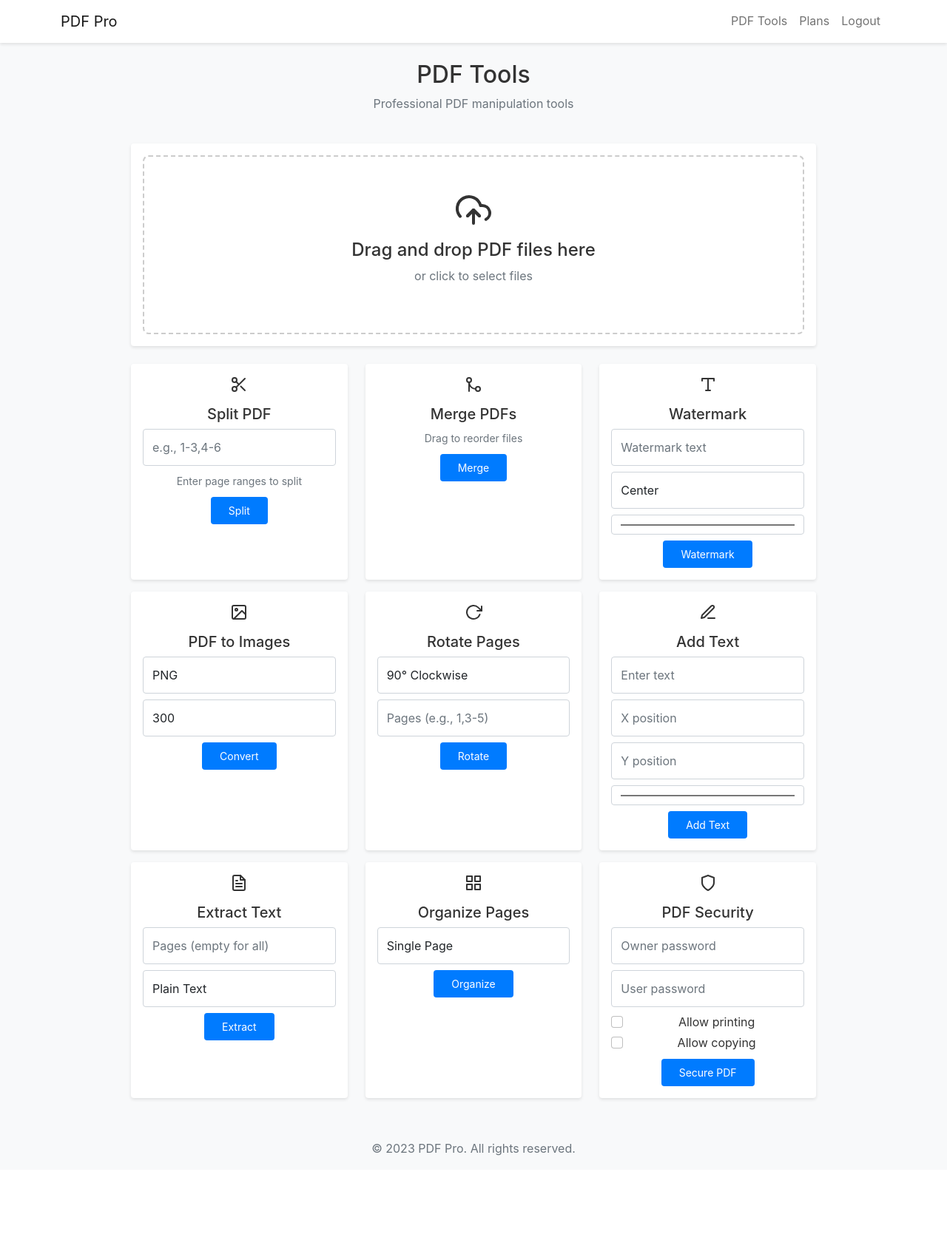
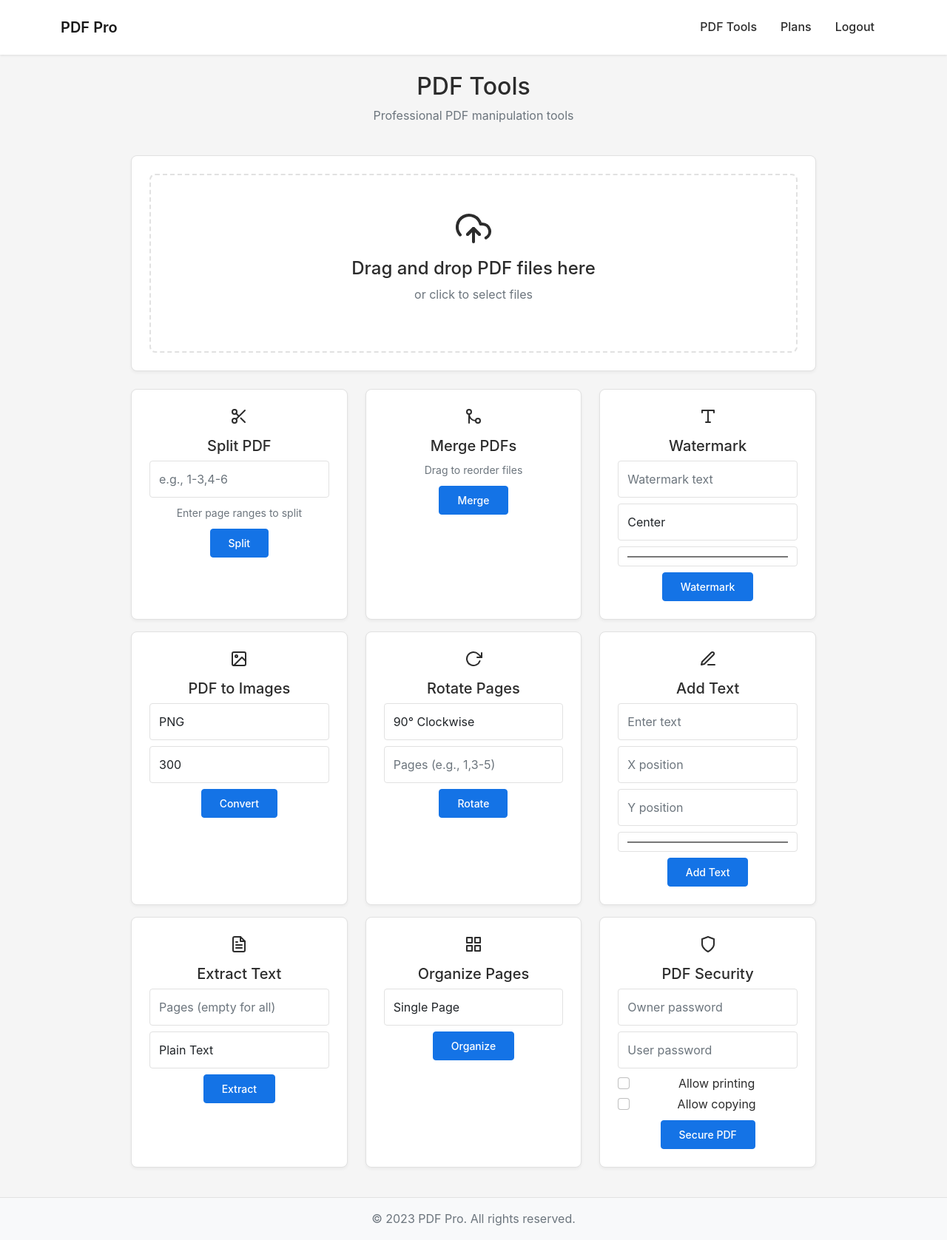
Before and after one commit to shalinshahpm/PDF9thJan, a Flask app: page /pdf/operations in a window 1280 px wide. Shown: the whole page at 74% size. Before the commit the page ends 1563 px from the top, so only its background shows below. Run offline with Flask 3, Linux system fonts and the light colour scheme; the visitor is signed in with stand-in values (Sample User, id 1); some libraries are stand-ins or nearby versions.

Commit message:
Agent query: Does the new color scheme and styling match the Adobe-style design from the screenshot? Are all elements readable and properly styled?
Update styling with Adobe-branded colors and improved component designs.

Screenshot: https://storage.googleapis.com/screenshot-production-us-central1/67ca53b1-33cd-425c-a15d-a99c490e2e36/a2735c76-aa7b-4f42-b2ad-be1b7ec9cba4.jpg

```diff
--- a/static/css/style.css
+++ b/static/css/style.css
@@ -1,19 +1,88 @@
 /* General Styles */
+:root {
+    --adobe-blue: #1473e6;
+    --adobe-hover-blue: #0d66d0;
+    --adobe-text: #2c2c2c;
+    --adobe-border: #e1e1e1;
+    --adobe-background: #f5f5f5;
+}
+
 body {
-    font-family: 'Inter', sans-serif;
+    font-family: 'Inter', -apple-system, BlinkMacSystemFont, 'Segoe UI', Roboto, sans-serif;
     line-height: 1.6;
-    color: #333;
-    background-color: #f8f9fa;
+    color: var(--adobe-text);
+    background-color: var(--adobe-background);
 }
 
 /* Header */
 .navbar {
-    box-shadow: 0 2px 4px rgba(0,0,0,0.1);
+    background-color: #fff;
+    box-shadow: 0 1px 3px rgba(0,0,0,0.1);
+    padding: 1rem 0;
+}
+
+.navbar-brand {
+    font-weight: 600;
+    color: var(--adobe-text);
+}
+
+.nav-link {
+    color: var(--adobe-text) !important;
+    font-weight: 500;
+    padding: 0.5rem 1rem !important;
+}
+
+.nav-link:hover {
+    color: var(--adobe-blue) !important;
+}
+
+/* Cards */
+.card {
+    border: 1px solid var(--adobe-border);
+    border-radius: 8px;
+    box-shadow: 0 2px 4px rgba(0,0,0,0.05);
+    transition: transform 0.2s ease, box-shadow 0.2s ease;
+    background-color: #fff;
+}
+
+.card:hover {
+    transform: translateY(-2px);
+    box-shadow: 0 4px 8px rgba(0,0,0,0.1);
+}
+
+.card-body {
+    padding: 1.5rem;
+}
+
+/* Buttons */
+.btn-primary {
+    background-color: var(--adobe-blue);
+    border-color: var(--adobe-blue);
+    padding: 0.5rem 1.5rem;
+    border-radius: 4px;
+    font-weight: 500;
+    transition: all 0.2s ease;
+}
+
+.btn-primary:hover {
+    background-color: var(--adobe-hover-blue);
+    border-color: var(--adobe-hover-blue);
+    transform: translateY(-1px);
+}
+
+.btn-outline-primary {
+    color: var(--adobe-blue);
+    border-color: var(--adobe-blue);
+}
+
+.btn-outline-primary:hover {
+    background-color: var(--adobe-blue);
+    border-color: var(--adobe-blue);
 }
 
 /* Drop Zone */
 #drop-zone {
-    border: 2px dashed #ccc;
+    border: 2px dashed var(--adobe-border);
     border-radius: 8px;
     padding: 2rem;
     text-align: center;
@@ -22,58 +91,60 @@
 }
 
 #drop-zone.highlight {
-    border-color: #007bff;
-    background-color: #f8f9fa;
+    border-color: var(--adobe-blue);
+    background-color: rgba(20, 115, 230, 0.05);
 }
 
-/* Cards */
-.card {
-    border: none;
-    box-shadow: 0 2px 4px rgba(0,0,0,0.1);
-    transition: transform 0.2s ease;
+/* Forms */
+.form-control {
+    border: 1px solid var(--adobe-border);
+    border-radius: 4px;
+    padding: 0.75rem;
+    transition: border-color 0.2s ease;
 }
 
-.card:hover {
-    transform: translateY(-2px);
-}
-
-/* Buttons */
-.btn-primary {
-    background-color: #007bff;
-    border: none;
-    padding: 0.5rem 1.5rem;
-    border-radius: 4px;
-}
-
-.btn-primary:hover {
-    background-color: #0056b3;
+.form-control:focus {
+    border-color: var(--adobe-blue);
+    box-shadow: 0 0 0 3px rgba(20, 115, 230, 0.15);
 }
 
 /* Progress Bar */
 .progress {
-    height: 0.5rem;
-    border-radius: 0.25rem;
+    height: 4px;
+    border-radius: 2px;
+    background-color: var(--adobe-border);
     margin: 1rem 0;
 }
 
-/* Subscription Plans */
-.price-card {
-    text-align: center;
-    padding: 2rem;
-    margin: 1rem;
-    background-color: #fff;
-    border-radius: 8px;
+.progress-bar {
+    background-color: var(--adobe-blue);
 }
 
-.price-card.featured {
-    border: 2px solid #007bff;
+/* File List */
+.file-item {
+    padding: 0.75rem;
+    border-bottom: 1px solid var(--adobe-border);
+    display: flex;
+    align-items: center;
+    gap: 0.5rem;
 }
 
-/* Forms */
-.form-control {
-    border-radius: 4px;
-    border: 1px solid #ced4da;
-    padding: 0.75rem;
+/* Tooltips */
+.tooltip {
+    font-size: 0.875rem;
+}
+
+.tooltip-inner {
+    background-color: var(--adobe-text);
+    padding: 0.5rem 1rem;
+}
+
+/* Footer */
+.footer {
+    background-color: #fff;
+    border-top: 1px solid var(--adobe-border);
+    padding: 1.5rem 0;
+    margin-top: 2rem;
 }
 
 /* Responsive Design */
@@ -82,17 +153,17 @@
         padding: 1rem;
     }
 
-    .price-card {
-        margin: 1rem 0;
+    .card {
+        margin: 0.5rem 0;
     }
 }
 
 /* Animations */
-.fade-in {
-    animation: fadeIn 0.5s ease-in;
+@keyframes fadeIn {
+    from { opacity: 0; transform: translateY(10px); }
+    to { opacity: 1; transform: translateY(0); }
 }
 
-@keyframes fadeIn {
-    from { opacity: 0; }
-    to { opacity: 1; }
+.fade-in {
+    animation: fadeIn 0.3s ease-out;
 }
```
